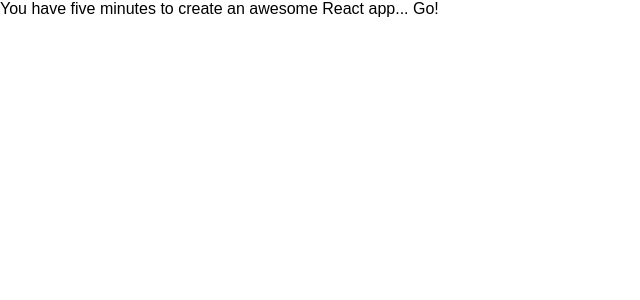
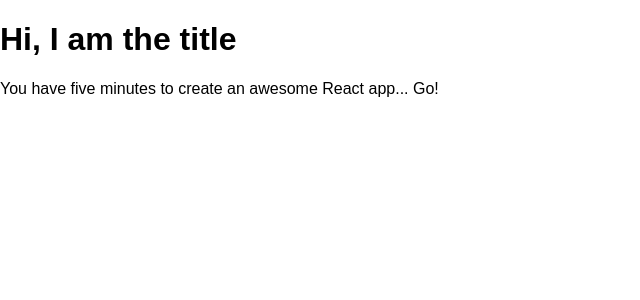
Before and after one commit to GiacomoSorbi/1-hello-world-in-react, a React (Create React App) app: page / in a window 1280 px wide. Shown: the top 300 px of the page, without its empty margins (0-640 px from the left). Built offline with nearby package versions, Linux system fonts and the light colour scheme.

Commit message:
added title

```diff
--- a/src/App.js
+++ b/src/App.js
@@ -4,7 +4,10 @@ import './App.css';
 
 class App extends Component {
   render() {
-    return <div>You have five minutes to create an awesome React app... Go!</div>;
+    return <div>
+        <h1>Hi, I am the title</h1>
+        You have five minutes to create an awesome React app... Go!
+      </div>;
   }
 }
 
```
